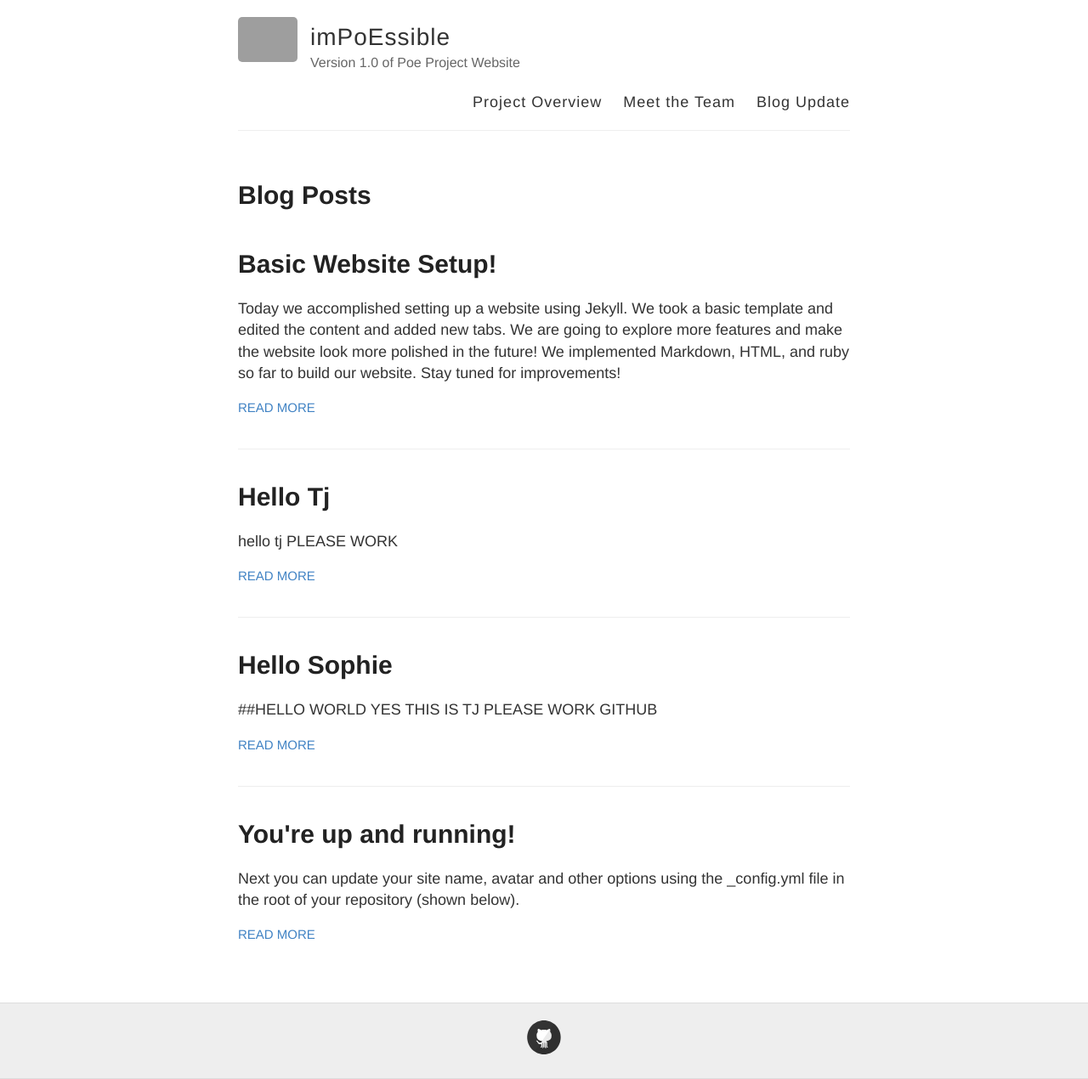
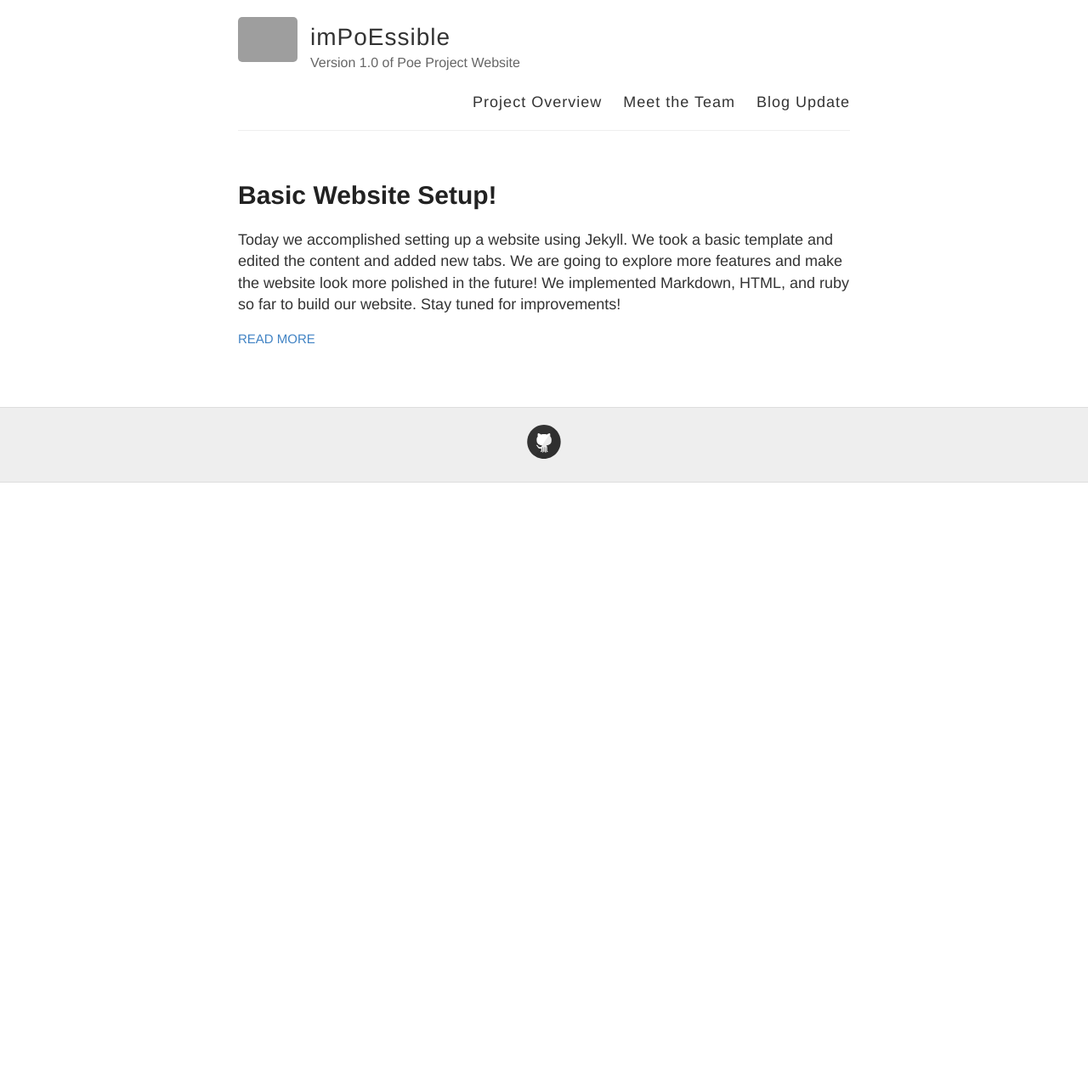
Before and after one commit to imPoEssible/imPoEssible.github.io, a Jekyll site: the page built from blog_posts.md, in a window 1280 px wide. Shown: the whole page at 85% size. Built offline with Jekyll 4.4.1, drawn with Linux system fonts in a browser that asks for light colours; Markdown is read by kramdown in place of the engine named in the settings; after the commit the page ends 900 px from its top, so only the background shows below that; grey boxes are pictures that could not be loaded.

```diff
--- a/_posts/2014-3-3-Hello-World.md
+++ /dev/null
@@ -1,10 +0,0 @@
----
-layout: post
-title: You're up and running!
----
-
-Next you can update your site name, avatar and other options using the _config.yml file in the root of your repository (shown below).
-
-![_config.yml]({{ site.baseurl }}/images/config.png)
-
-The easiest way to make your first post is to edit this one. Go into /_posts/ and update the Hello World markdown file. For more instructions head over to the [Jekyll Now repository](https://github.com/barryclark/jekyll-now) on GitHub.
--- a/_posts/2015-10-20-hello-sophie.md
+++ /dev/null
@@ -1 +0,0 @@
-##HELLO WORLD YES THIS IS TJ PLEASE WORK GITHUB
--- a/_posts/2015-10-20-hello-tj.md
+++ /dev/null
@@ -1 +0,0 @@
-hello tj PLEASE WORK
--- a/blog_posts.md
+++ b/blog_posts.md
@@ -1,6 +1,6 @@
 ---
 layout: page
-title: Blog Posts
+title:
 permalink: /blog/
 ---
 
```
Also changed, not shown: meet_team.md (+0 -2 lines).
